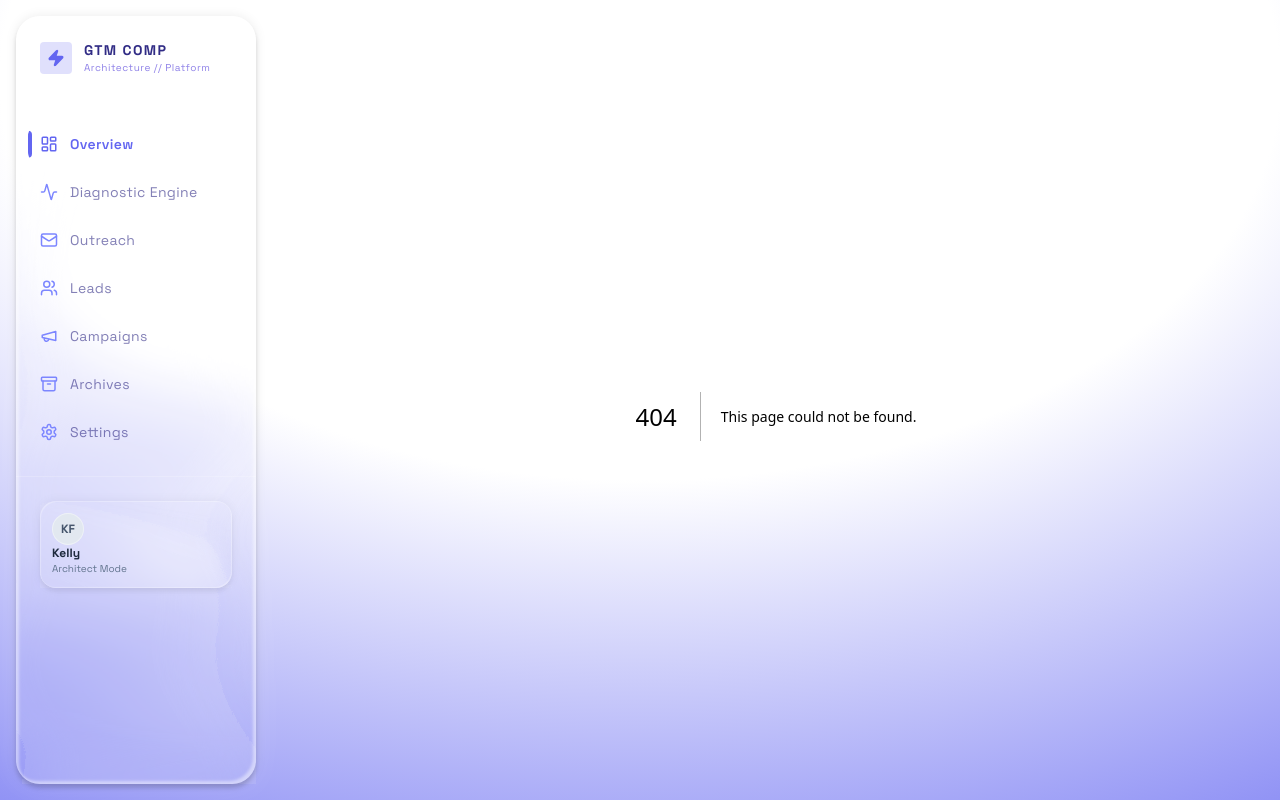
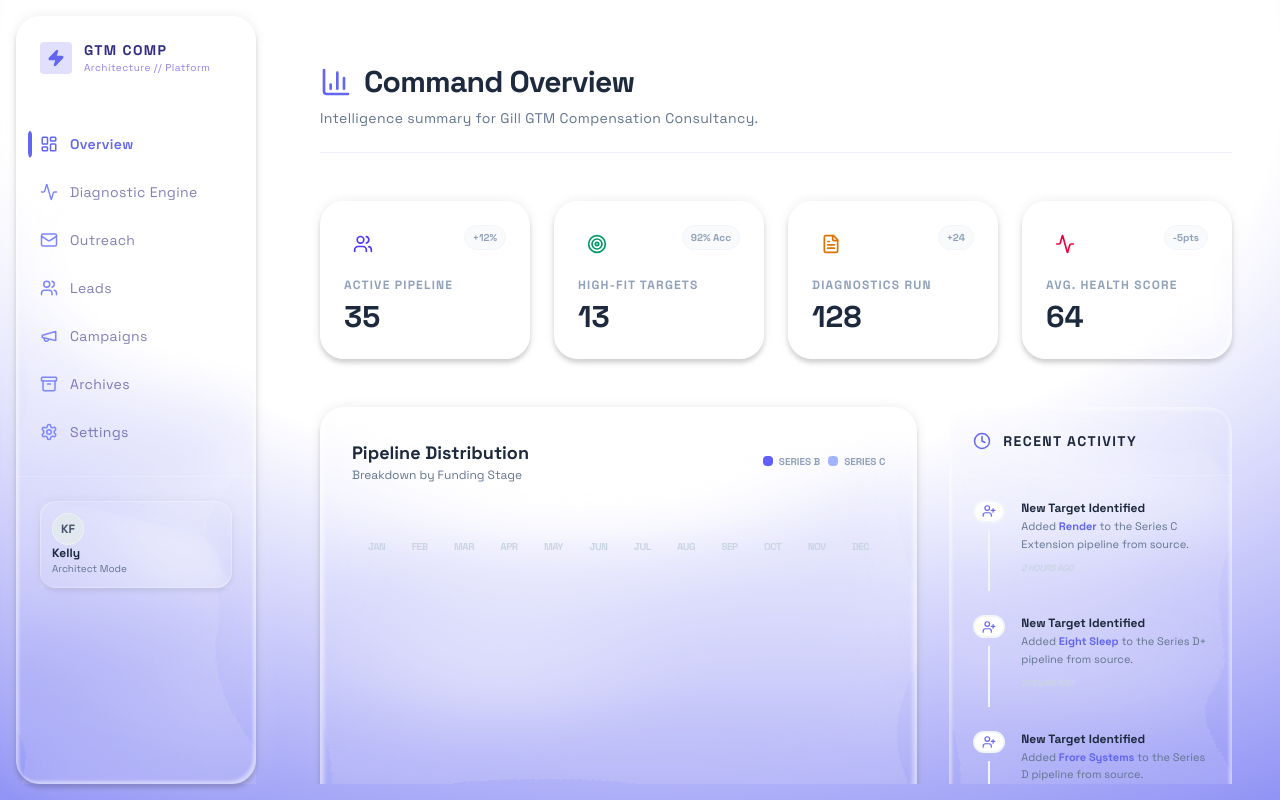
Before and after one commit to WhitneyFloat/GTM-Comp-Platform, a Next.js app: page /overview in a window 1280 px wide. Before the commit this address had no page. Built offline with nearby package versions, Linux system fonts and the light colour scheme.

Commit message:
Sync src/app/overview/page.tsx

```diff
--- /dev/null
+++ b/src/app/overview/page.tsx
@@ -0,0 +1,193 @@
+"use client";
+
+import { motion } from "framer-motion";
+import {
+  BarChart3,
+  Activity,
+  Users,
+  Zap,
+  TrendingUp,
+  PieChart,
+  Clock,
+  ArrowUpRight,
+  Target,
+  FileText,
+  UserPlus
+} from "lucide-react";
+import { LiquidGlassCard } from "@/components/ui/LiquidGlassCard";
+import leadsData from "@/data/leads.json";
+
+export default function OverviewPage() {
+  const totalLeads = leadsData.length;
+  const highFitLeads = leadsData.filter(l => l.fit > 90).length;
+
+  const stats = [
+    { label: "Active Pipeline", value: totalLeads, icon: Users, trend: "+12%", color: "text-indigo-600" },
+    { label: "High-Fit Targets", value: highFitLeads, icon: Target, trend: "92% Acc", color: "text-emerald-600" },
+    { label: "Diagnostics Run", value: "128", icon: FileText, trend: "+24", color: "text-amber-600" },
+    { label: "Avg. Health Score", value: "64", icon: Activity, trend: "-5pts", color: "text-rose-600" },
+  ];
+
+  const recentLeads = leadsData.slice(0, 5);
+
+  return (
+    <div className="w-full h-full flex flex-col pt-12 px-8 overflow-y-auto pb-24">
+      <div className="max-w-6xl mx-auto w-full">
+        {/* Header */}
+        <header className="mb-12 border-b border-brand-indigo/10 pb-6">
+          <h1 className="text-3xl font-bold tracking-tight text-slate-800 flex items-center gap-3">
+            <BarChart3 className="text-brand-indigo" size={32} />
+            Command Overview
+          </h1>
+          <p className="text-slate-500 mt-2 text-sm tracking-wide">
+            Intelligence summary for Gill GTM Compensation Consultancy.
+          </p>
+        </header>
+
+        {/* KPI Grid */}
+        <div className="grid grid-cols-1 md:grid-cols-2 lg:grid-cols-4 gap-6 mb-12">
+          {stats.map((stat, idx) => (
+            <motion.div
+              key={stat.label}
+              initial={{ opacity: 0, y: 20 }}
+              animate={{ opacity: 1, y: 0 }}
+              transition={{ delay: idx * 0.1 }}
+            >
+              <LiquidGlassCard className="p-6 h-full" shadowIntensity="md">
+                <div className="flex items-start justify-between mb-4">
+                  <div className={`p-2 rounded-lg bg-white/50 border border-white/60 ${stat.color}`}>
+                    <stat.icon size={20} />
+                  </div>
+                  <span className="text-[10px] font-black py-1 px-2 rounded-full bg-slate-50 text-slate-400 border border-slate-100">
+                    {stat.trend}
+                  </span>
+                </div>
+                <div>
+                  <h3 className="text-xs font-bold text-slate-400 uppercase tracking-widest leading-none mb-2">{stat.label}</h3>
+                  <div className="text-3xl font-black text-slate-800">{stat.value}</div>
+                </div>
+              </LiquidGlassCard>
+            </motion.div>
+          ))}
+        </div>
+
+        <div className="grid grid-cols-1 lg:grid-cols-12 gap-8">
+          {/* Main Chart/Analytics Area */}
+          <div className="lg:col-span-8 flex flex-col gap-8">
+            <LiquidGlassCard className="p-8 h-[400px] flex flex-col" shadowIntensity="lg">
+              <div className="flex items-center justify-between mb-8">
+                <div>
+                  <h2 className="text-lg font-bold text-slate-800">Pipeline Distribution</h2>
+                  <p className="text-xs text-slate-500">Breakdown by Funding Stage</p>
+                </div>
+                <div className="flex gap-2">
+                   <div className="flex items-center gap-1.5">
+                     <div className="w-2.5 h-2.5 rounded-sm bg-indigo-500" />
+                     <span className="text-[10px] font-bold text-slate-400 uppercase">Series B</span>
+                   </div>
+                   <div className="flex items-center gap-1.5">
+                     <div className="w-2.5 h-2.5 rounded-sm bg-indigo-300" />
+                     <span className="text-[10px] font-bold text-slate-400 uppercase">Series C</span>
+                   </div>
+                </div>
+              </div>
+
+              <div className="flex-1 flex items-end justify-between gap-4 px-4 pb-4">
+                 {[45, 65, 35, 85, 40, 55, 75, 45, 90, 60, 50, 70].map((h, i) => (
+                   <motion.div
+                    key={i}
+                    initial={{ height: 0 }}
+                    animate={{ height: `${h}%` }}
+                    className="flex-1 bg-gradient-to-t from-indigo-600/80 to-brand-indigo-light/40 rounded-t-lg relative group"
+                   >
+                     <div className="absolute -top-8 left-1/2 -translate-x-1/2 bg-slate-800 text-white text-[10px] py-1 px-2 rounded opacity-0 group-hover:opacity-100 transition-opacity">
+                        {h}
+                     </div>
+                   </motion.div>
+                 ))}
+              </div>
+              <div className="flex justify-between px-4 mt-2 text-[10px] font-bold text-slate-300 tracking-tighter uppercase">
+                 <span>Jan</span><span>Feb</span><span>Mar</span><span>Apr</span><span>May</span><span>Jun</span><span>Jul</span><span>Aug</span><span>Sep</span><span>Oct</span><span>Nov</span><span>Dec</span>
+              </div>
+            </LiquidGlassCard>
+
+            <div className="grid grid-cols-1 md:grid-cols-2 gap-8">
+              <LiquidGlassCard className="p-6" blurIntensity="md">
+                <div className="flex items-center gap-3 mb-4">
+                   <PieChart size={18} className="text-indigo-400" />
+                   <h3 className="text-sm font-bold text-slate-700">Audit Status</h3>
+                </div>
+                <div className="space-y-4">
+                  <div className="flex justify-between items-center">
+                    <span className="text-xs font-medium text-slate-500">Completed</span>
+                    <span className="text-xs font-bold text-slate-800">42</span>
+                  </div>
+                  <div className="w-full bg-slate-100 h-2 rounded-full overflow-hidden">
+                    <div className="bg-indigo-500 h-full w-[70%]" />
+                  </div>
+                  <div className="flex justify-between items-center text-xs">
+                    <span className="font-medium text-slate-500">In Progress</span>
+                    <span className="font-bold text-slate-800">18</span>
+                  </div>
+                </div>
+              </LiquidGlassCard>
+
+              <LiquidGlassCard className="p-6" blurIntensity="md">
+                <div className="flex items-center gap-3 mb-4">
+                   <Zap size={18} className="text-amber-400" />
+                   <h3 className="text-sm font-bold text-slate-700">Quick Actions</h3>
+                </div>
+                <div className="grid grid-cols-1 gap-2">
+                   <button className="flex items-center justify-between p-3 rounded-lg bg-white/50 border border-slate-100 hover:border-indigo-300 hover:bg-white text-xs font-bold text-slate-600 transition-all">
+                      Run New Diagnostic <ArrowUpRight size={14} />
+                   </button>
+                   <button className="flex items-center justify-between p-3 rounded-lg bg-white/50 border border-slate-100 hover:border-indigo-300 hover:bg-white text-xs font-bold text-slate-600 transition-all">
+                      Start Scrape Batch <ArrowUpRight size={14} />
+                   </button>
+                </div>
+              </LiquidGlassCard>
+            </div>
+          </div>
+
+          {/* Activity Sidebar */}
+          <div className="lg:col-span-4">
+            <LiquidGlassCard className="h-full flex flex-col overflow-hidden" shadowIntensity="md">
+              <div className="p-6 border-b border-white/20">
+                <div className="flex items-center gap-3">
+                   <Clock size={18} className="text-brand-indigo" />
+                   <h3 className="text-sm font-bold text-slate-800 uppercase tracking-widest">Recent Activity</h3>
+                </div>
+              </div>
+              <div className="flex-1 overflow-y-auto custom-scrollbar p-6 space-y-6">
+                {recentLeads.map((lead: any, i) => (
+                  <div key={i} className="flex gap-4 group">
+                    <div className="relative flex flex-col items-center">
+                      <div className="w-8 h-8 rounded-full bg-white border-2 border-slate-100 flex items-center justify-center text-brand-indigo z-10">
+                        <UserPlus size={14} />
+                      </div>
+                      {i < recentLeads.length - 1 && (
+                        <div className="w-0.5 h-full bg-slate-100 mt-2" />
+                      )}
+                    </div>
+                    <div className="pb-4">
+                      <p className="text-xs font-bold text-slate-800">New Target Identified</p>
+                      <p className="text-[11px] text-slate-500 mt-0.5 leading-relaxed">
+                        Added <span className="text-brand-indigo font-bold">{lead.name}</span> to the {lead.stage} pipeline from source.
+                      </p>
+                      <span className="text-[9px] font-black text-slate-300 uppercase mt-2 block tracking-tighter italic">2 HOURS AGO</span>
+                    </div>
+                  </div>
+                ))}
+              </div>
+              <div className="p-6 bg-slate-50/50 border-t border-slate-100">
+                 <button className="w-full py-3 bg-white border border-slate-200 rounded-xl text-[10px] font-black uppercase tracking-widest text-slate-500 hover:text-brand-indigo hover:border-brand-indigo transition-all">
+                    View Full Audit Log
+                 </button>
+              </div>
+            </LiquidGlassCard>
+          </div>
+        </div>
+      </div>
+    </div>
+  );
+}
```
